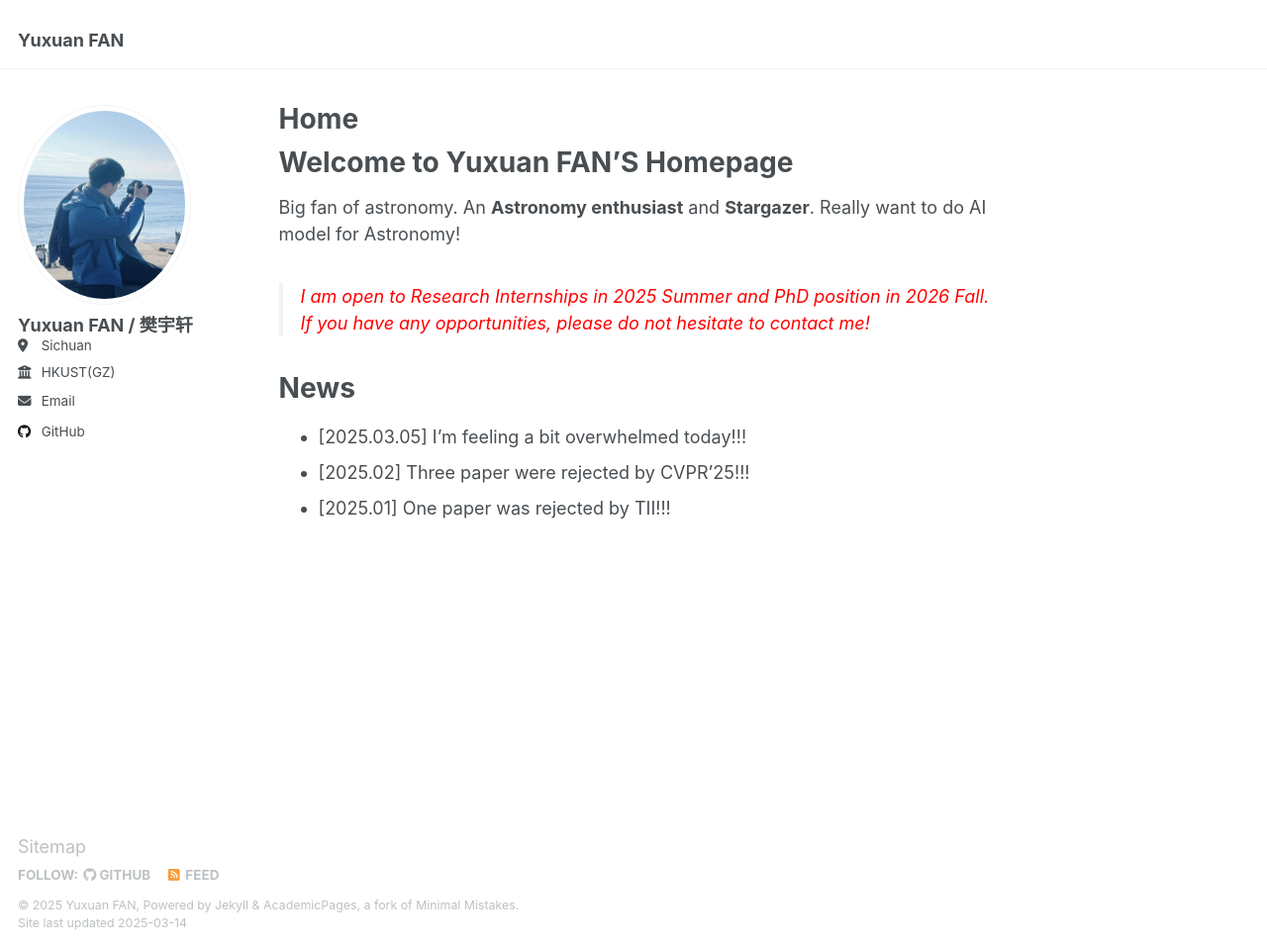
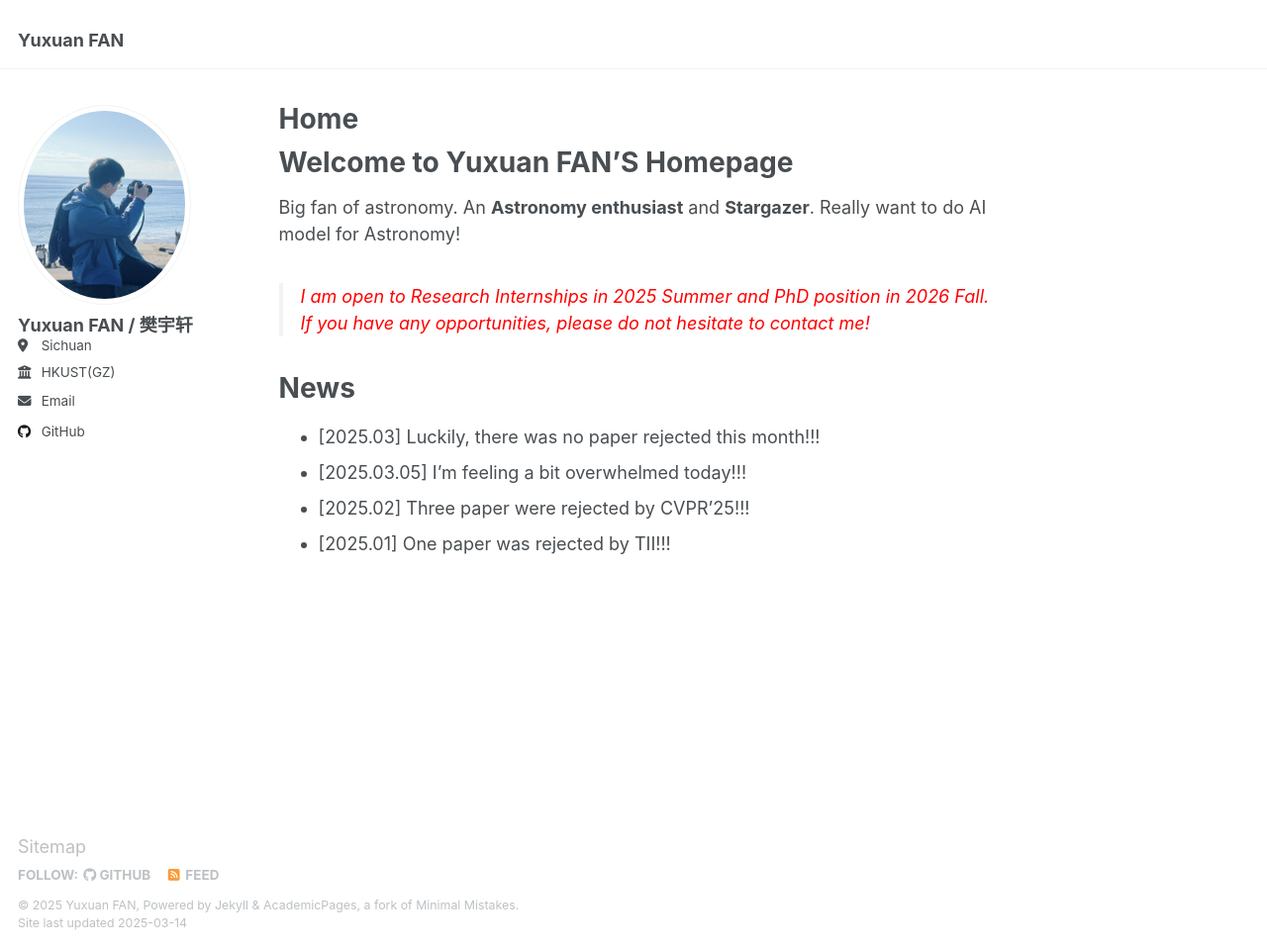
Before and after one commit to yuxuanfanOrion/yuxuanfanOrion.github.io, a Jekyll site: the page built from _pages/about.md, in a window 1280 px wide and 961 px high. Shown: the whole window at 99% size. Built offline with Jekyll 4.4.1, drawn with Linux system fonts in a browser that asks for light colours.

Commit message:
Update about.md

```diff
--- a/_pages/about.md
+++ b/_pages/about.md
@@ -15,6 +15,7 @@ Big fan of astronomy. An **Astronomy enthusiast** and **Stargazer**. Really want
 
 News
 ======
+- [2025.03] Luckily, there was no paper rejected this month!!!
 - [2025.03.05] I'm feeling a bit overwhelmed today!!!
 - [2025.02] Three paper were rejected by CVPR'25!!!
 - [2025.01] One paper was rejected by TII!!!
```
